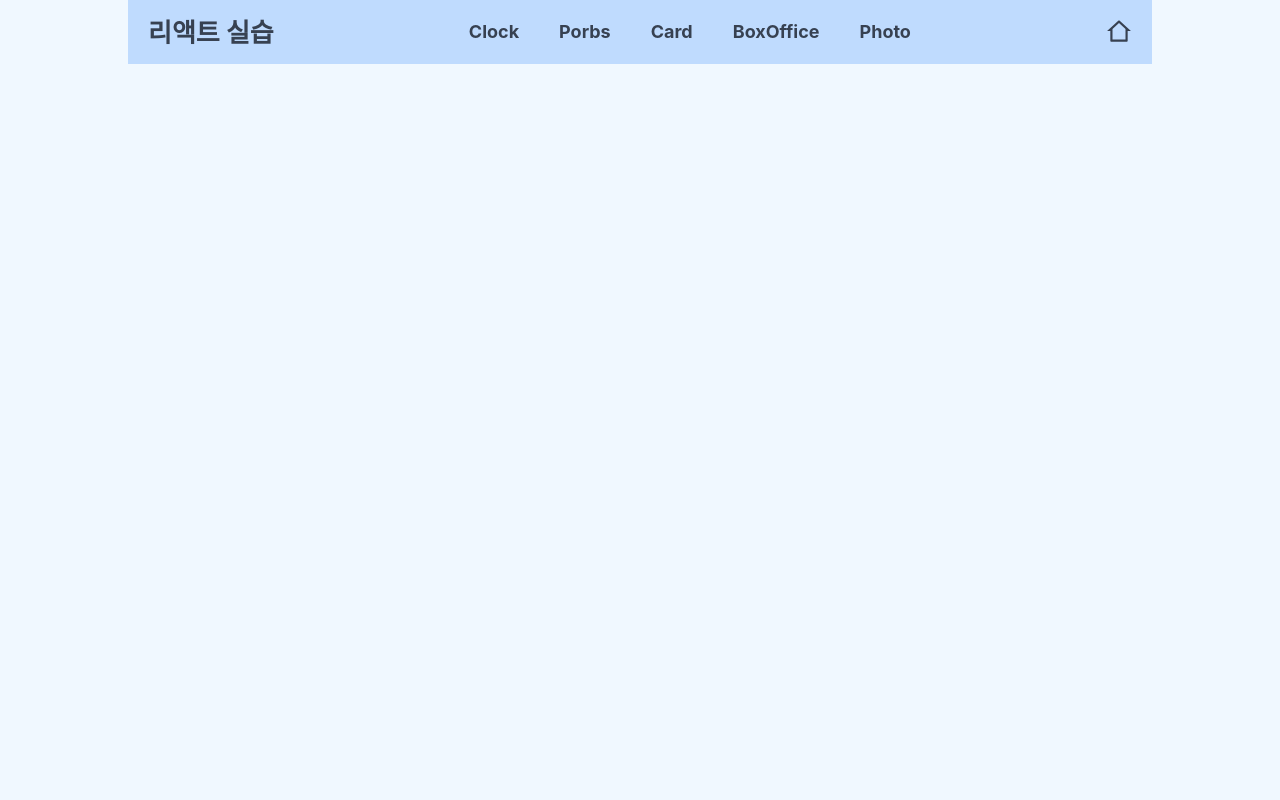
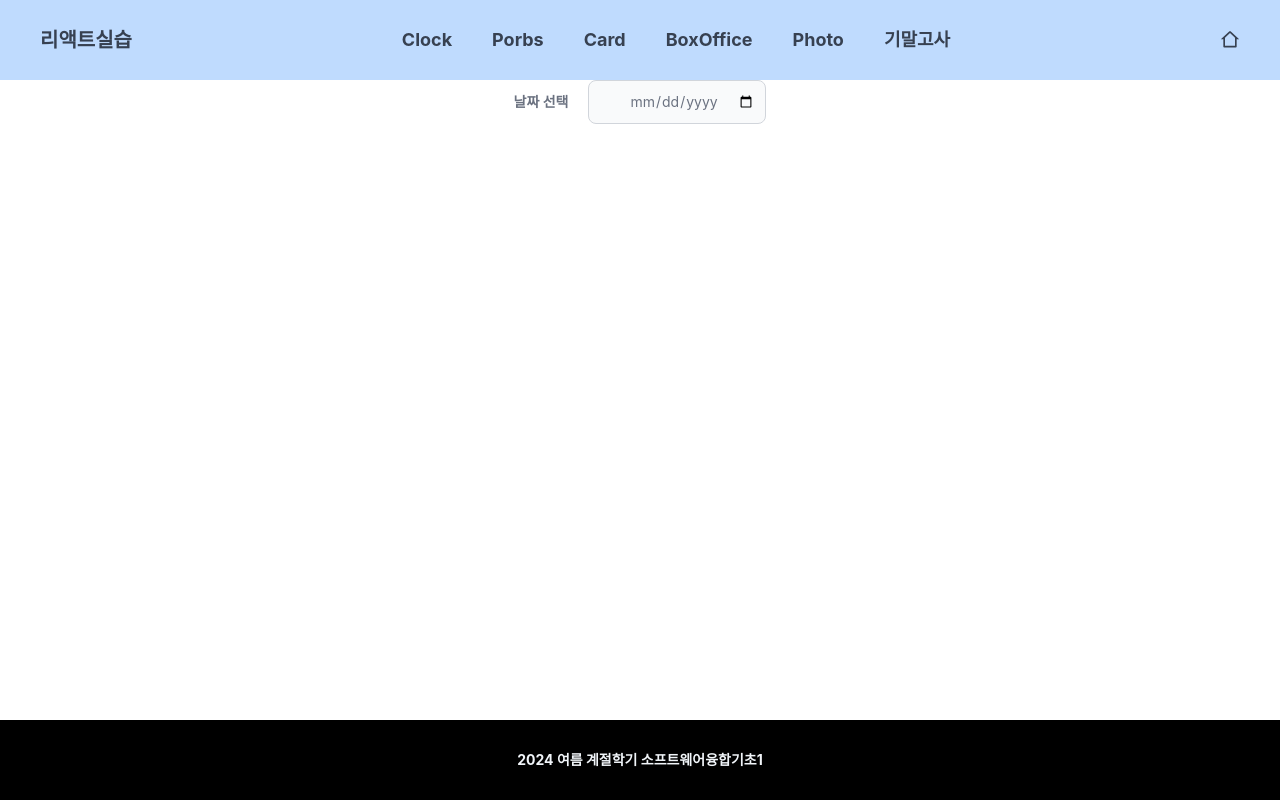
Before and after one commit to siisat/web_react, a React (Create React App) app: page /final in a window 1280 px wide. Built offline with nearby package versions, Linux system fonts and the light colour scheme.

Commit message:
final test

```diff
--- a/src/01/Hello.js
+++ b/src/01/Hello.js
@@ -7,14 +7,14 @@ function Hello() { //function은 return문 하나를 가지고
 
     return( //return문은 아래에 태그 한 개만! 가져야 함
         //fragment tag : return문 아래 태그 하나만 놓기 위해 전체 태그들을 묶어주는 기능만 함
-        <>
+        <div className='flex flex-col'>
         <div className='hellodiv'>
             {name}님 안녕하세요
         </div>
         <div>
             <MyCom />
         </div>
-        </>
+        </div>
     );
 }
 
--- a/src/05/GalMain.js
+++ b/src/05/GalMain.js
@@ -49,7 +49,7 @@ export default function GalMain() {
     }, [tdata]);
 
     return (
-        <div className='flex flex-col'>
+        <div className='flex flex-col h-full'>
             <form className="w-full flex m-5">
                 <input type='text' id='txt1'
                        ref={inRef}
--- a/src/App.js
+++ b/src/App.js
@@ -5,6 +5,7 @@ import MyDiv from './02/MyDiv';
 import CardMain from './03/CardMain';
 import BoxOffice from './04/BoxOffice';
 import GalMain from './05/GalMain';
+import Final from './test/Final';
 
 import { BrowserRouter, Routes, Route, Link } from 'react-router-dom'; //라우팅
 
@@ -13,32 +14,32 @@ import { RiHome2Line } from "react-icons/ri"; //홈아이콘 삽입
 function App() {
   return (
     <BrowserRouter>
-    <div className='App-header'>
-      <main className='flex flex-col justify-center items-center
-                      w-full md:w-4/5
-                      h-full'>
+      <div className="flex flex-col w-full max-w-screen-xl h-screen mx-auto overscroll-y-auto">
+
           {/* md : 반응형으로 넓이 조절하기. md는 특정 픽셀보다 커지면, w-4/5는 그때의 크기를 지정하는 것 */}
-        <header className='w-full h-16 bg-blue-200
-                          flex justify-between items-center
-                          p-5 text-gray-700'>
-          <h1 className='font-bold'>리액트 실습</h1>
+          <header className='text-xl font-bold h-20 p-10 bg-blue-200 text-gray-700
+                          flex justify-between items-center'>
+            <h1 className='text-xl font-bold'>리액트실습</h1>
 
             {/* 상단바 선택란-누르면 해당 컴포넌트로 이동 */}
             <ul className='text-lg font-bold flex justify-center items-center'>
-            <li className='px-5 hover:text-amber-400 rounded-sm'>
+              <li className='px-5 hover:text-amber-400 hover:cursor-pointer rounded-sm'>
                 <Link to='/'>Clock</Link>
               </li>
-            <li className='px-5 hover:text-amber-400 rounded-sm'>
+              <li className='px-5 hover:text-amber-400 hover:cursor-pointer rounded-sm'>
                 <Link to='/Probs'>Porbs</Link>
               </li>
-              <li className='px-5 hover:text-amber-400 rounded-sm'>
+              <li className='px-5 hover:text-amber-400 hover:cursor-pointer rounded-sm'>
                 <Link to='/Card'>Card</Link>
               </li>
-              <li className='px-5 hover:text-amber-400 rounded-sm'>
+              <li className='px-5 hover:text-amber-400 hover:cursor-pointer rounded-sm'>
                 <Link to='/BoxOffice'>BoxOffice</Link>
               </li>
-              <li className='px-5 hover:text-amber-400 rounded-sm'>
+              <li className='px-5 hover:text-amber-400 hover:cursor-pointer rounded-sm'>
                 <Link to='/GalMain'>Photo</Link>
+              </li>
+              <li className='px-5 hover:text-amber-400 hover:cursor-pointer rounded-sm'>
+                <Link to='/final'>기말고사</Link>
               </li>
             </ul>
             <div>
@@ -46,14 +47,7 @@ function App() {
             </div>
           </header>
 
-        {/* <div className="App-header"> */}
-        <div className="w-full grow overflow-y-auto
-                    flex flex-col justify-center items-center">
-          {/* <Hello /> */}
-          {/* <MyDiv /> */}
-          {/* <CardMain /> */}
-          {/* <BoxOffice /> */}
-
+          <main className='grow w-full flex justify-center items-center overflow-y-auto '>
             {/* 라우팅 되는 부분 수정-path와 컴포넌트를 연결 */}
             <Routes>
               <Route path='/' element={<Hello />} />
@@ -61,14 +55,17 @@ function App() {
               <Route path='/Card' element={<CardMain />} />
               <Route path='/BoxOffice' element={<BoxOffice />} />
               <Route path='/GalMain' element={<GalMain />} />
+              <Route path='/final' element={<Final />} />
             </Routes>
-        </div>
+          </main>
 
-        <footer className='w-full h-16
-                        flex justify-center items-center'>
-          {/* <p className='font-sm'>2024 여름 소프트웨어융합기초</p> */}
+          <footer className='flex justify-center items-center
+                        h-20 bg-black text-slate-100'>
+            <p className='text-sm font-bold'>
+              2024 여름 계절학기 소프트웨어융합기초1
+            </p>
           </footer>
-      </main>
+
       </div>
     </BrowserRouter>
   );
--- /dev/null
+++ b/src/test/Final.js
@@ -0,0 +1,75 @@
+//202012503 권세린
+
+import { useState, useEffect, useRef } from "react"
+import FinalCard from './FinalCard';
+
+
+export default function Final() {
+
+    const [tdata, setTdata] = useState([]);
+    const [tags, setTags] = useState([]);
+    const inRef = useRef(); //키워드를 입력받을 때 input 박스의 값에 접근
+
+    //날짜가 선택되었을 때
+    const handleSetDt = (e) => {
+        e.preventDefault();
+        console.log(inRef.current.value)
+        getData();
+    }
+
+    //데이터 가져오기-날짜별
+    const getData = () => {
+        let tmDt = inRef.current.value.replaceAll('-','');
+
+        let url = 'https://apis.data.go.kr/6260000/DailyWaterQualityService/cleanWaterQualityDetail?';
+        url = url + `serviceKey=${process.env.REACT_APP_API_KEY}`;
+        url = url + '&pageNo=1&numOfRows=12';
+        url = url + `&pageNo=1&numOfRows=12&argDate=${tmDt}&resultType=json`;
+
+        fetch(url)
+        .then(resp => resp.json())
+        .then(data => setTdata(data.cleanWaterQualityDetail.body.items.item))
+        ;
+
+    }
+
+    //tData 변경되었을 때
+    useEffect(()=>{
+        if (tdata.length == 0) {
+            return;
+        }
+
+        let tm = tdata.map(item => <FinalCard key={item.argDate}
+                                            cwGroupNm = {item.cwGroupNm}
+                                            inspIemNm1 = {item.inspIemNm1}
+                                            inspWqbs = {item.inspWqbs}
+                                            mjValue = {item.mjValue}
+                                            buValue = {item.buValue}
+                                            hmValue = {item.hmValue}
+                                            dsValue = {item.dsValue} />);
+        setTags(tm);
+    }, [tdata]);
+
+    return (
+        <div className='flex flex-col h-full'>
+
+            {/* 날짜 선택란 */}
+            <form className="flex justify-end items-center text-lg mb-2">
+                <label htmlFor="dt" className="text-sm mr-5 font-bold text-gray-500">
+                    날짜 선택
+                </label>
+                <input type='date' id='dt'
+                       ref={inRef}
+                       onChange={handleSetDt}
+                       className="bg-gray-50 border border-gray-300 text-gray-500 text-sm
+                                 rounded-lg focus:ring-blue-500 focus:border-blue-500 block ps-10 p-2.5"/>
+            </form>
+
+            <div className='h-full text-gray-600
+                            grid grid-cols-1 gap-4
+                            md:grid-cols-2 lg:grid-cols-3'>
+                {tags}
+            </div>
+        </div>
+    )
+}
--- /dev/null
+++ b/src/test/FinalCard.js
@@ -0,0 +1,39 @@
+export default function FinalCard({ cwGroupNm, inspIemNm1, inspWqbs, mjValue, buValue, hmValue, dsValue }) {
+
+    return (
+        <div className="w-full max-w-sm bg-white border border-gray-200 rounded-lg shadow">
+            <div className="flex flex-col justify-start px-4 pt-4">
+                <h5 className="mb-1 text-sm font-bold text-gray-600">{cwGroupNm}</h5>
+                <span className="text-sm font-bold text-lime-800">{inspIemNm1} ({inspWqbs})</span>
+            </div>
+
+            <div className="flex flex-col items-center pb-10">
+                <div className="flex">
+                    <div className="flex mt-4 md:mt-6">
+                        <a href="#" className="inline-flex items-center px-2 py-2 mr-1 text-sm font-medium text-center
+                     text-white bg-blue-700 rounded-lg focus:ring-4 focus:outline-none focus:ring-blue-300">
+                            명장검사 <p className='text-amber-300 font-bold ml-1'>{mjValue}</p></a>
+                    </div>
+                    <div className="flex mt-4 md:mt-6">
+                        <a href="#" className="inline-flex items-center px-2 py-2 ml-1 text-sm font-medium text-center
+                     text-white bg-blue-700 rounded-lg focus:ring-4 focus:outline-none focus:ring-blue-300">
+                            범어사검사 <p className='text-amber-300 font-bold ml-1'>{buValue}</p></a>
+                    </div>
+                </div>
+
+                <div className="flex">
+                    <div className="flex mt-4 md:mt-6">
+                        <a href="#" className="inline-flex items-center px-2 py-2 mr-1 text-sm font-medium text-center
+                     text-white bg-blue-700 rounded-lg focus:ring-4 focus:outline-none focus:ring-blue-300">
+                            화명검사 <p className='text-amber-300 font-bold ml-1'>{hmValue}</p></a>
+                    </div>
+                    <div className="flex mt-4 md:mt-6">
+                        <a href="#" className="inline-flex items-center px-2 py-2 ml-1 text-sm font-medium text-center
+                     text-white bg-blue-700 rounded-lg focus:ring-4 focus:outline-none focus:ring-blue-300">
+                            덕산검사 <p className='text-amber-300 font-bold ml-1'>{dsValue}</p></a>
+                    </div>
+                </div>
+            </div>
+        </div>
+    )
+}
```
Lines whose indentation alone changed are shown as unchanged.
